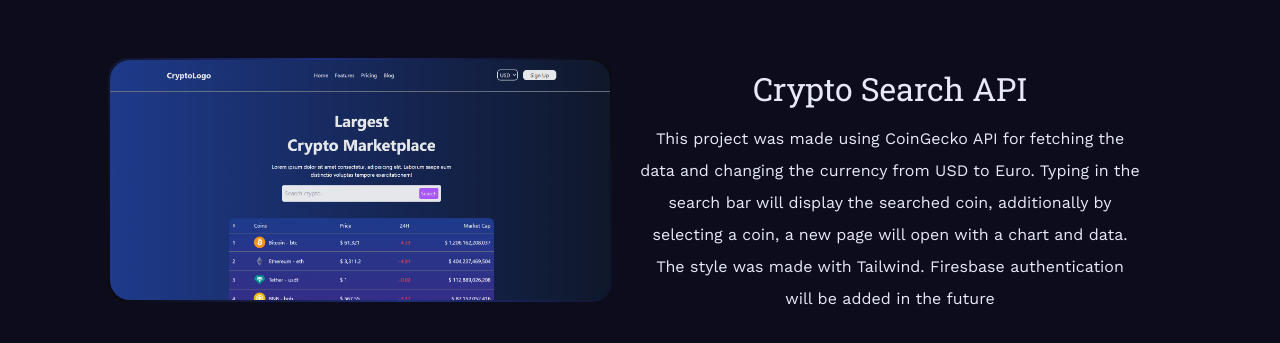
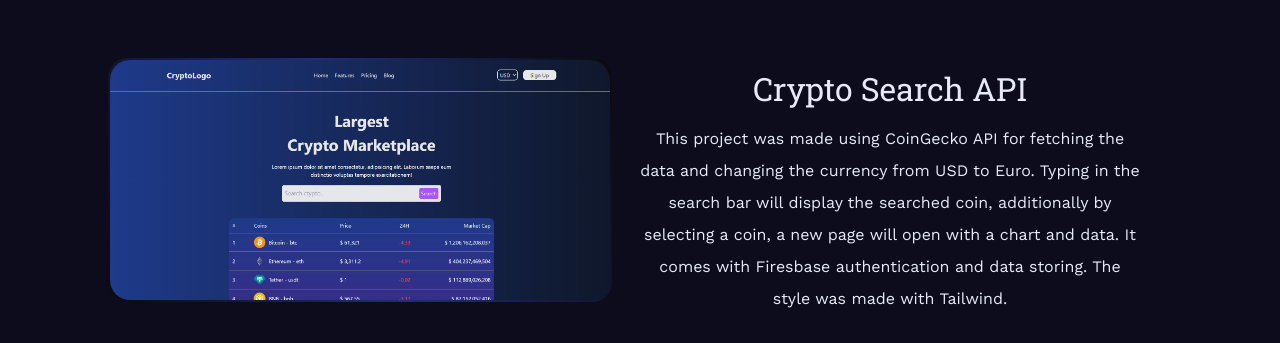
Before and after one commit to Anca200/Portfolio, a React (Vite) app: page / in a window 1280 px wide. Shown: the part 2840-3183 px from the top of the page. Built offline with nearby package versions, Linux system fonts and the light colour scheme.

Commit message:
Update Projects.jsx

```diff
--- a/src/pages/Projects/Projects.jsx
+++ b/src/pages/Projects/Projects.jsx
@@ -20,7 +20,7 @@ const items = [
     id:2,
     title: "Crypto Search API",
     img:crypto,
-    desc: "This project was made using CoinGecko API for fetching the data and changing the currency from USD to Euro. Typing in the search bar will display the searched coin, additionally by selecting a coin, a new page will open with a chart and data. The style was made with Tailwind. Firesbase authentication will be added in the future",
+    desc: "This project was made using CoinGecko API for fetching the data and changing the currency from USD to Euro. Typing in the search bar will display the searched coin, additionally by selecting a coin, a new page will open with a chart and data. It comes with Firesbase authentication  and data storing. The style was made with Tailwind.",
     live:"https://peaceful-pixie-d78816.netlify.app/",
     code: "https://github.com/Anca200/CRYPTO.gitt"
   },
```
